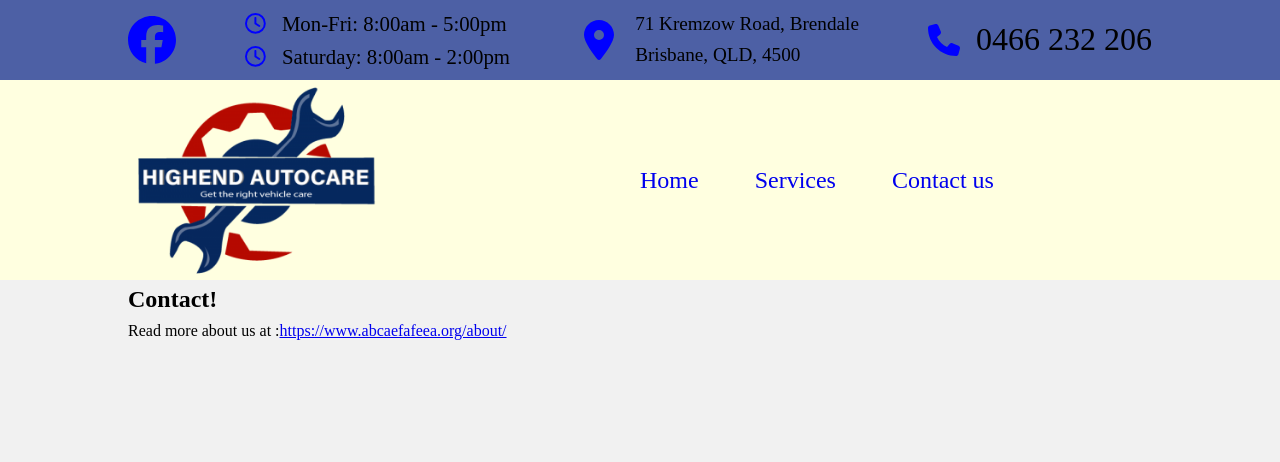
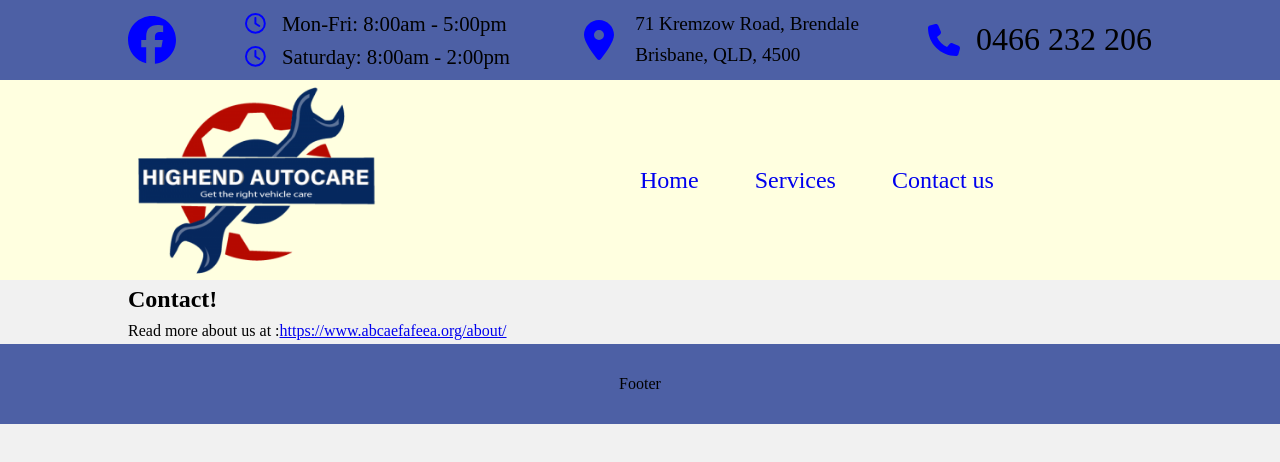
Before and after one commit to parjapat22/highend-autocare, a React (Create React App) app: page /contact in a window 1280 px wide. Shown: the top 462 px of the page. Built offline with nearby package versions, Linux system fonts and the light colour scheme.

Commit message:
footer section init

```diff
--- a/src/App.jsx
+++ b/src/App.jsx
@@ -5,6 +5,7 @@
 import Home from "./components/home/Home";
 import Services from "./components/services/Services";
 import Contact from "./components/contact/Contact";
+import Footer from "./components/footer/Footer";
 
 const App = () => {
   return (
@@ -17,6 +18,8 @@
         <Route exact path="/services" element={<Services />}></Route>
         <Route exact path="/contact" element={<Contact />}></Route>
       </Routes>
+
+      <Footer />
     </Router>
   );
 };
--- /dev/null
+++ b/src/components/footer/Footer.jsx
@@ -0,0 +1,12 @@
+import React from "react";
+import "./footer.css";
+
+const Footer = () => {
+  return (
+    <section className="footer__section">
+      <div className="container footer__container">Footer</div>
+    </section>
+  );
+};
+
+export default Footer;
--- /dev/null
+++ b/src/components/footer/footer.css
@@ -0,0 +1,13 @@
+.footer__section {
+  height: 5rem;
+  display: flex;
+  align-items: center;
+  justify-content: center;
+  background: var(--color-primary);
+}
+
+.footer__container {
+  display: flex;
+  align-items: center;
+  justify-content: center;
+}
--- a/src/components/topbanner/TopBanner.jsx
+++ b/src/components/topbanner/TopBanner.jsx
@@ -14,30 +14,30 @@
         </div>
 
         <div className="banner__timing">
-          <div className="banner__hours">
+          <div className="banner__column">
             <div className="banner__hours-icon">
               <FaRegClock />
             </div>
-            <div>
+            <div className="banner__hours">
               <p>Mon-Fri: 8:00am - 5:00pm</p>
             </div>
           </div>
 
-          <div className="banner__hours">
+          <div className="banner__column">
             <div className="banner__hours-icon">
               <FaRegClock />
             </div>
-            <div>
+            <div className="banner__hours">
               <p>Saturday: 8:00am - 2:00pm</p>
             </div>
           </div>
         </div>
 
-        <div className="banner__address">
+        <div className="banner__column">
           <div className="banner__address-icon">
             <FaLocationDot />
           </div>
-          <div>
+          <div className="banner__address">
             <a
               href="https://maps.app.goo.gl/K21BN7RxWdnDNWDq6"
               target="_blank"
@@ -49,11 +49,11 @@
           </div>
         </div>
 
-        <div className="banner__contact">
+        <div className="banner__column">
           <div className="banner__contact-icon">
             <FaPhone />
           </div>
-          <div>
+          <div className="banner__contact">
             <p>0466 232 206</p>
           </div>
         </div>
--- a/src/components/topbanner/topbanner.css
+++ b/src/components/topbanner/topbanner.css
@@ -25,7 +25,7 @@
   align-items: flex-start;
 }
 
-.banner__hours {
+.banner__column {
   display: flex;
   align-items: center;
   gap: 1rem;
@@ -40,12 +40,6 @@
 
 .banner__hours p {
   font-size: 1.3rem;
-}
-
-.banner__address {
-  display: flex;
-  align-items: center;
-  gap: 1rem;
 }
 
 .banner__address-icon {
@@ -64,12 +58,6 @@
   font-size: 1.2rem;
 }
 
-.banner__contact {
-  display: flex;
-  align-items: center;
-  gap: 1rem;
-}
-
 .banner__contact-icon {
   display: flex;
   align-items: center;
```
